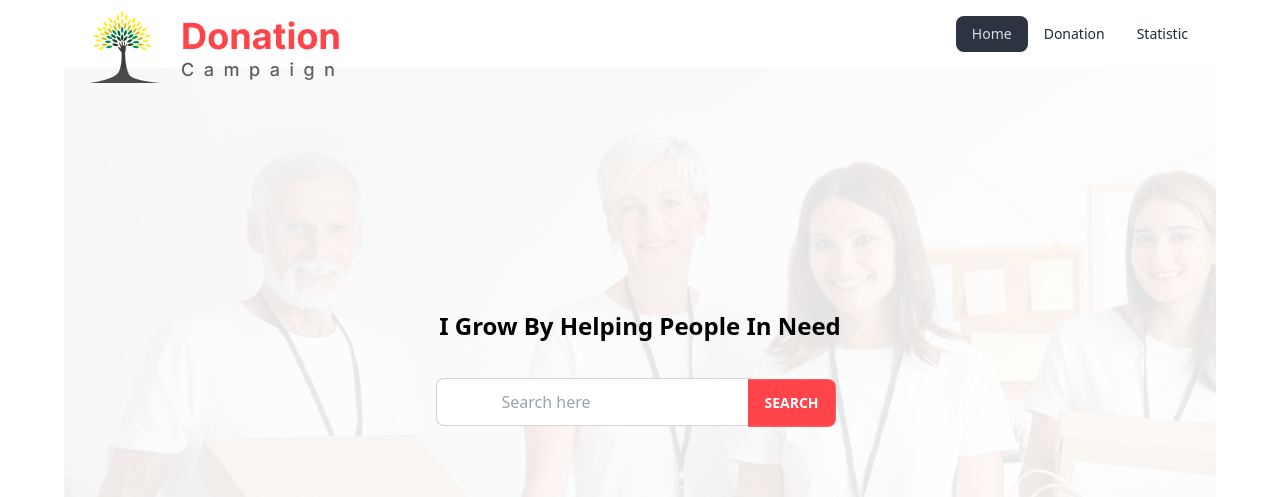
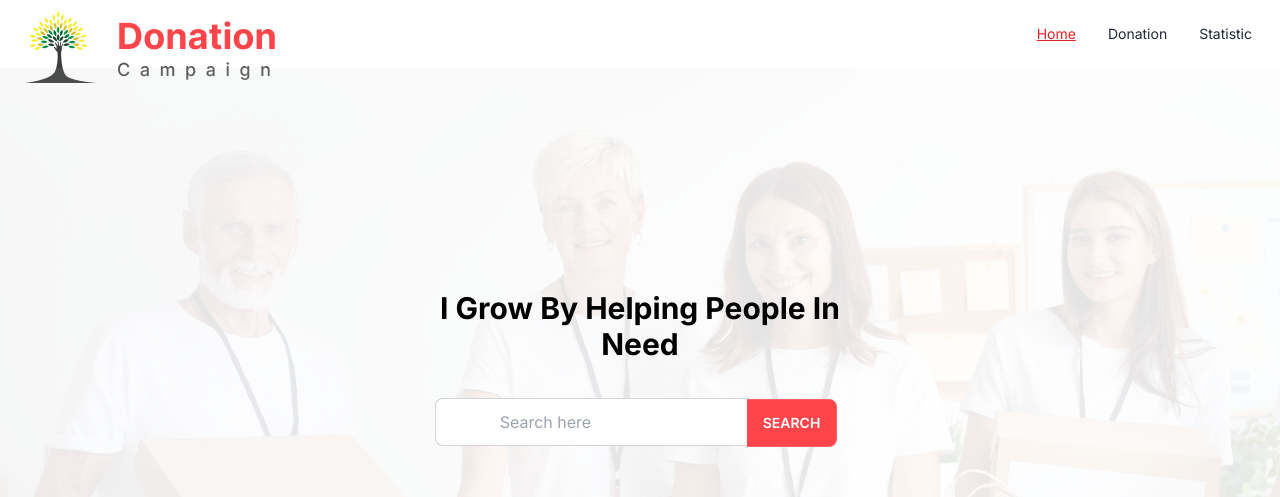
Before and after one commit to Nazmul-Hasan-Shadin/donation-team, a React (Vite) app: page / in a window 1280 px wide. Shown: the top 497 px of the page. Built offline with nearby package versions, Linux system fonts and the light colour scheme.

Commit message:
see all button in displaydettails dynamically updated

```diff
--- a/src/Components/Banner/Banner.jsx
+++ b/src/Components/Banner/Banner.jsx
@@ -10,8 +10,8 @@ const Banner = () => {
             <div className="hero min-h-[75vh]" >
   <div className="hero-overlay opacity-10 "  style= {{backgroundImage: `url(${BannerImg})`}}> </div>
   <div className="hero-content text-center text-neutral-content">
-    <div className="max-w-md">
-    <h2 className='font-bold text-2xl text-black mb-9'>I Grow By Helping People In Need</h2>
+    <div className="max-w-md w-full">
+    <h2 className='font-bold text-3xl text-black mb-9'>I Grow By Helping People In Need</h2>
             <input  type="text" placeholder="Search here" className="input px-16 input-bordered  inline  max-w-xs " />
             <button className="btn  text-white input-bordered border-l-0 rounded-l-none relative -left-2   btn-active bg-[#FF444A]">Search</button>
     </div>
--- a/src/Components/Donate/DonateCard.jsx
+++ b/src/Components/Donate/DonateCard.jsx
@@ -17,7 +17,7 @@ const DonateCard = ({donate}) => {
                <div className='pl-6'>
                <h2 style={{color: `${text_button_bg}`}} className="card-title font-semibold  pb-7 relative bottom-0">{title}</h2>
           <p> ${price}</p>
-          <button style={{backgroundColor: text_button_bg , color:'white'}} className="btn-sm btn  my-5">See details </button>
+          <button style={{backgroundColor: text_button_bg , color:'white'}} className="btn-md btn  my-5">See details </button>
                </div>
          </div>
 
--- a/src/Components/Header/Navbar.jsx
+++ b/src/Components/Header/Navbar.jsx
@@ -7,7 +7,7 @@ const Navbar = () => {
 <li> <NavLink
   to="/"
   className={({ isActive, isPending }) =>
-    isPending ? "pending" : isActive ? "active" : ""
+    isPending ? "pending" : isActive ? " underline text-red-600  " : ""
   }
 >
   Home
@@ -16,7 +16,7 @@ const Navbar = () => {
 <li><NavLink
   to="/donation"
   className={({ isActive, isPending }) =>
-    isPending ? "pending" : isActive ? "active" : ""
+  isPending ? "pending" : isActive ? " underline text-red-600  " : ""
   }
 >
   Donation
@@ -25,7 +25,7 @@ const Navbar = () => {
 <li><NavLink
   to="/messages"
   className={({ isActive, isPending }) =>
-    isPending ? "pending" : isActive ? "active" : ""
+  isPending ? "pending" : isActive ? " underline text-red-600  " : ""
   }
 >
   Statistic
--- a/src/Layout/Root.jsx
+++ b/src/Layout/Root.jsx
@@ -4,7 +4,7 @@ import { Outlet } from 'react-router-dom';
 
 const Root = () => {
     return (
-        <div className='max-w-6xl mx-auto'>
+        <div className='max-w-7xl mx-auto'>
              <Navbar></Navbar>
              <Outlet></Outlet>
         </div>
--- a/src/Pages/CardDetails/CardDetail.jsx
+++ b/src/Pages/CardDetails/CardDetail.jsx
@@ -14,7 +14,7 @@ const CardDetail = ({donateCard}) => {
             icon: 'success',
             title: 'Successfully Donated  ',
             showConfirmButton: false,
-            timer: 1500
+            timer: 1000
           })
     }
     return (
--- a/src/Pages/Donation/Donation.jsx
+++ b/src/Pages/Donation/Donation.jsx
@@ -4,24 +4,50 @@ import { useLoaderData } from 'react-router-dom';
 import DonateCard from '../../Components/Donate/DonateCard';
 
 const Donation = () => {
-    const [donate,setDonate]= useState([])
-
+    const [donate,setDonate]= useState([]);
+    const [displayDonate, setDisplayDonate]= useState([]);
+    const [showall ,setShowAll]= useState(false);
+    console.log(displayDonate);
 
     const  data = useLoaderData();
 
-
+console.log(data , 'all');
 
     useEffect(()=>{
         const storedDonationId= getStoredCard();
 
          if (data.length) {
-            const mathcedDonation= data.filter(donateId=> storedDonationId.includes(donateId.id))
-           setDonate(mathcedDonation);
+          //   const mathcedDonation= data.filter(donateId=> storedDonationId.includes(donateId.id))
+          //   console.log(mathcedDonation);
+          //   console.log(mathcedDonation,'matcheddonaaion');
+          //  setDonate(mathcedDonation);
+          //  setDisplayDonate(mathcedDonation);
+
+          const totalDonateCard= [];
+
+          for (const donateId of storedDonationId ) {
+                const findId=  data.find(data=> data.id === donateId);
+
+
+                if (findId) {
+                  totalDonateCard.push(findId);
+                }
+          }
+          setDonate(totalDonateCard);
+          setDisplayDonate(totalDonateCard)
+
+
 
          }
 
 
     },[data])
+
+    const handleAllCardShow =()=> {
+     setShowAll(true)
+
+
+    }
 
 
 
@@ -30,11 +56,18 @@ const Donation = () => {
       <div className='my-24'>
            <div className='grid grid-cols-1 md:grid-cols-2 gap-3'>
             {
-                donate.map(donate=>  <DonateCard donate={donate} key={donate.id} ></DonateCard> )
+
+  showall  ?  (displayDonate.map(donate=>  <DonateCard donate={donate} key={donate.id} ></DonateCard> )):(displayDonate.slice(0,4).map(donate=>  <DonateCard donate={donate} key={donate.id} ></DonateCard> ))
+
             }
         </div>
        <div className='flex py-4'>
-       <button className='btn text-white mx-auto px-5  bg-[#009444]'> See All</button>
+     {
+
+  donate.length >4 && !showall  &&  ( <button onClick={handleAllCardShow}  className='btn text-white mx-auto px-5  bg-[#009444]'> See All</button> )
+
+
+     }
        </div>
       </div>
     );
--- a/src/index.css
+++ b/src/index.css
@@ -1,3 +1,10 @@
+
+@import url('https://fonts.googleapis.com/css2?family=Inter:wght@400;500;600;700&display=swap');
 @tailwind base;
 @tailwind components;
 @tailwind utilities;
+
+
+body {
+    font-family: 'Inter', sans-serif;
+}
```
